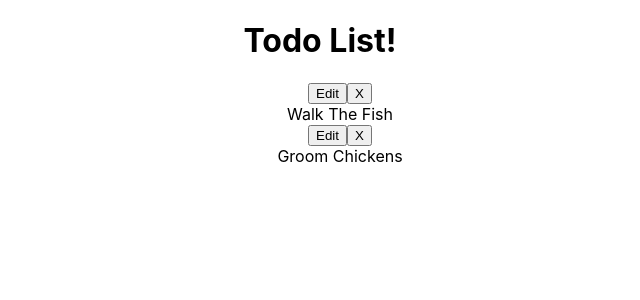
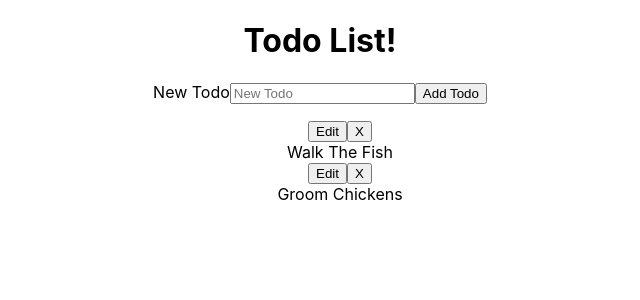
Before and after one commit to Emmanuel-Ingwe/todo-list, a React (Create React App) app: page / in a window 1280 px wide. Shown: the top 300 px of the page, without its empty margins (320-960 px from the left). Built offline with nearby package versions, Linux system fonts and the light colour scheme.

Commit message:
onChange

```diff
--- a/src/NewTodoForm.js
+++ b/src/NewTodoForm.js
@@ -5,6 +5,7 @@
         super(props);
         this.state = { task: "" };
         this.handleChange = this.handleChange.bind(this);
+        this.handleSubmit = this.handleSubmit.bind(this);
     }
     handleChange(evt) {
         this.setState({
@@ -13,6 +14,8 @@
     }
     handleSubmit(evt) {
         evt.preventDefault();
+        this.props.createTodo(this.state);
+        this.setState({ task: "" });
     }
 
     render() {
--- a/src/TodoList.js
+++ b/src/TodoList.js
@@ -1,4 +1,5 @@
 import React, { Component } from 'react';
+import NewTodoForm from './NewTodoForm';
 import Todo from "./Todo";
 
 class TodoList extends Component {
@@ -7,6 +8,12 @@
         this.state = {
             todos: [{ task: "Walk The Fish" }, { task: "Groom Chickens" }]
         };
+        this.create = this.create.bind(this);
+    }
+    create(newTodo) {
+        this.setState({
+            todos: [...this.state.todos, newTodo]
+        });
     }
     render() {
         const todos = this.state.todos.map(todo => {
@@ -15,6 +22,7 @@
         return (
             <div>
                 <h1>Todo List!</h1>
+                <NewTodoForm createTodo={this.create} />
                 <ul className="Todo-li"> {todos} </ul>
             </div>
         );
```
